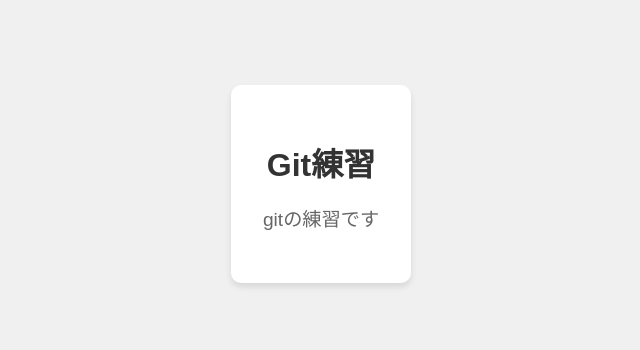
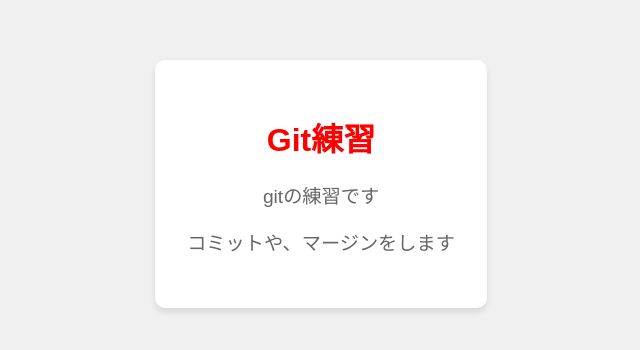
Before and after one commit to sumura80/mygit, a plain HTML site: page index.html in a window 1280 px wide. Shown: the part 216-566 px from the top of the page, without its empty margins (319-959 px from the left). Drawn offline with Linux system fonts and the light colour scheme.

Commit message:
CSSにリンク

```diff
--- a/index.html
+++ b/index.html
@@ -4,6 +4,7 @@
     <meta charset="UTF-8">
     <meta name="viewport" content="width=device-width, initial-scale=1.0">
     <title>Git練習</title>
+    <link rel="stylesheet" href="style.css">
     <style>
         body {
             font-family: 'Arial', sans-serif;
@@ -21,10 +22,6 @@
             border-radius: 10px;
             box-shadow: 0 4px 6px rgba(0, 0, 0, 0.1);
         }
-        h1 {
-            color: #333;
-            margin-bottom: 1rem;
-        }
         p {
             color: #666;
             font-size: 1.2rem;
@@ -34,7 +31,9 @@
 <body>
     <div class="container">
         <h1>Git練習</h1>
+
         <p>gitの練習です</p>
+        <p>コミットや、マージンをします</p>
     </div>
 </body>
 </html>
```
